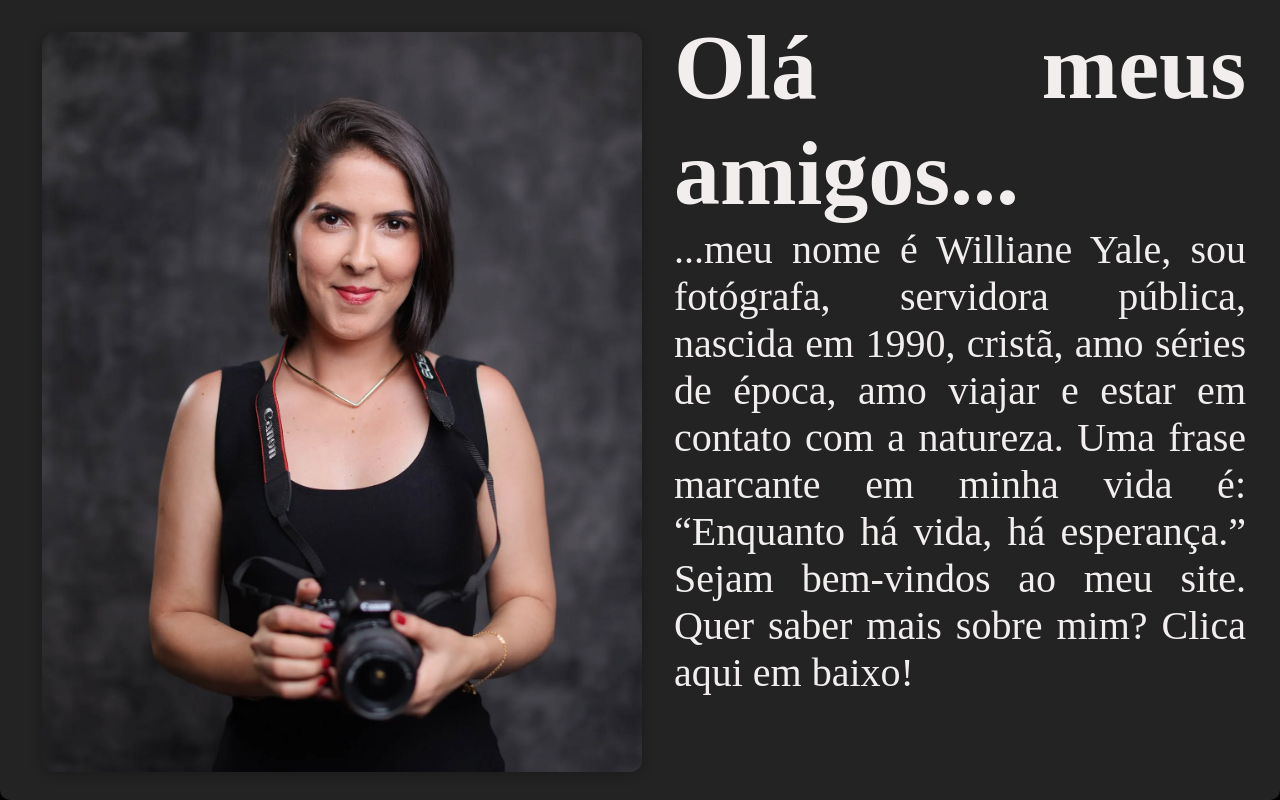
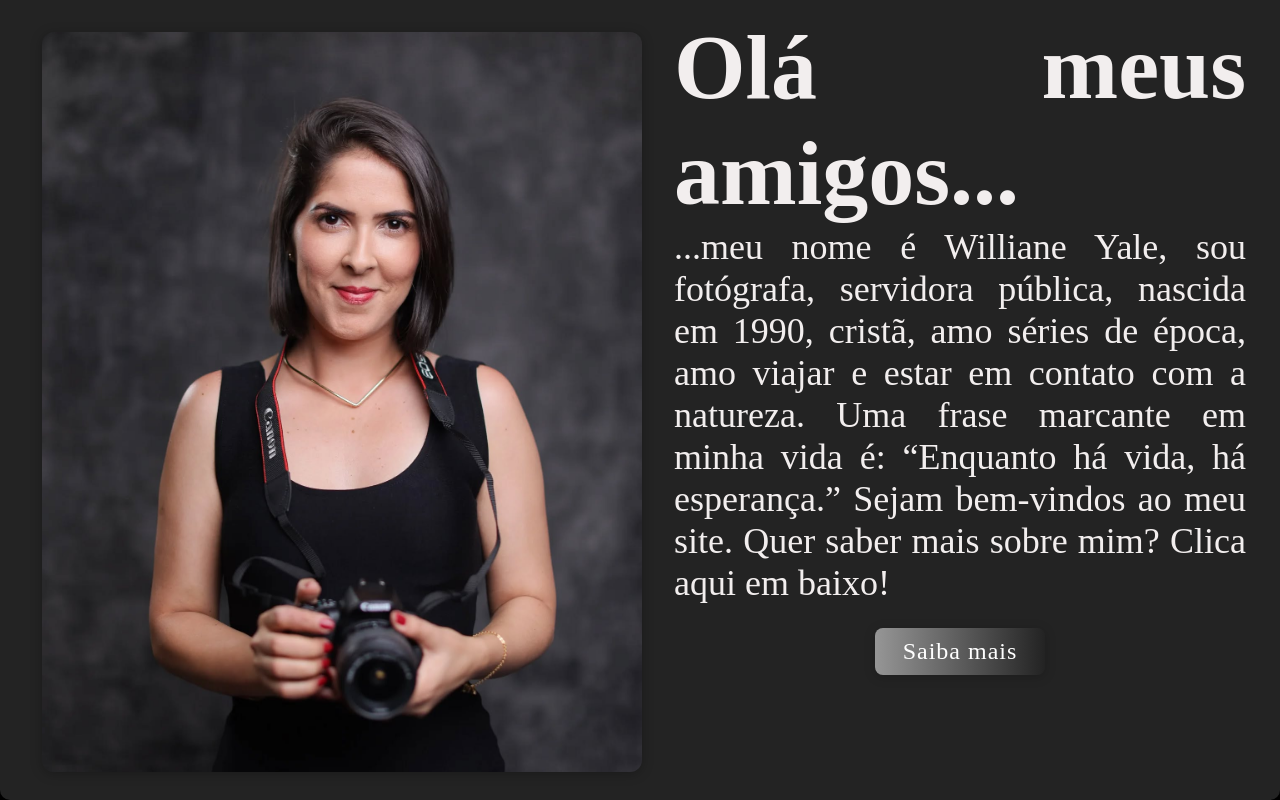
Before and after one commit to diihfreitas/wyfotografias, a React (Vite) app in the folder willianefotos/: page / in a window 1280 px wide. Shown: the part 2931-3731 px from the top of the page. Built offline with nearby package versions, Linux system fonts and the light colour scheme.

Commit message:
addbutton

```diff
--- a/willianefotos/src/components/Home.jsx
+++ b/willianefotos/src/components/Home.jsx
@@ -87,6 +87,7 @@ const Home = () => {
             “Enquanto há vida, há esperança.” Sejam bem-vindos ao meu site.
             Quer saber mais sobre mim? Clica aqui em baixo!
           </p>
+          <button className='minibio-btn'>Saiba mais</button>
         </div>
       </section>
     </div>
--- a/willianefotos/src/style-page-css/Minibio.css
+++ b/willianefotos/src/style-page-css/Minibio.css
@@ -40,7 +40,31 @@
     display: block;
     color: #f2eeee;
     font-family: 'Kurale';
-    font-size: 2.5rem;
+    font-size: 2.25rem;
     text-align: justify;
     align-items: center;
 }
+
+.minibio-btn {
+  margin-top: 24px;
+  padding: 10px 28px;
+  background: linear-gradient(90deg, #969696 0%, #232323 100%);
+  color: #fff;
+  font-family: 'Kurale', serif;
+  font-size: 1.5rem;
+  border: none;
+  border-radius: 8px;
+  cursor: pointer;
+  box-shadow: 0 2px 12px rgba(0,0,0,0.18);
+  transition: background 0.3s, color 0.3s, transform 0.2s;
+  letter-spacing: 1px;
+  display: block;
+  margin-left: auto;
+  margin-right: auto;
+}
+
+.minibio-btn:hover {
+  background: linear-gradient(90deg, #232323 0%, #969696 100%);
+  color: #232323;
+  transform: scale(1.05);
+}
```
